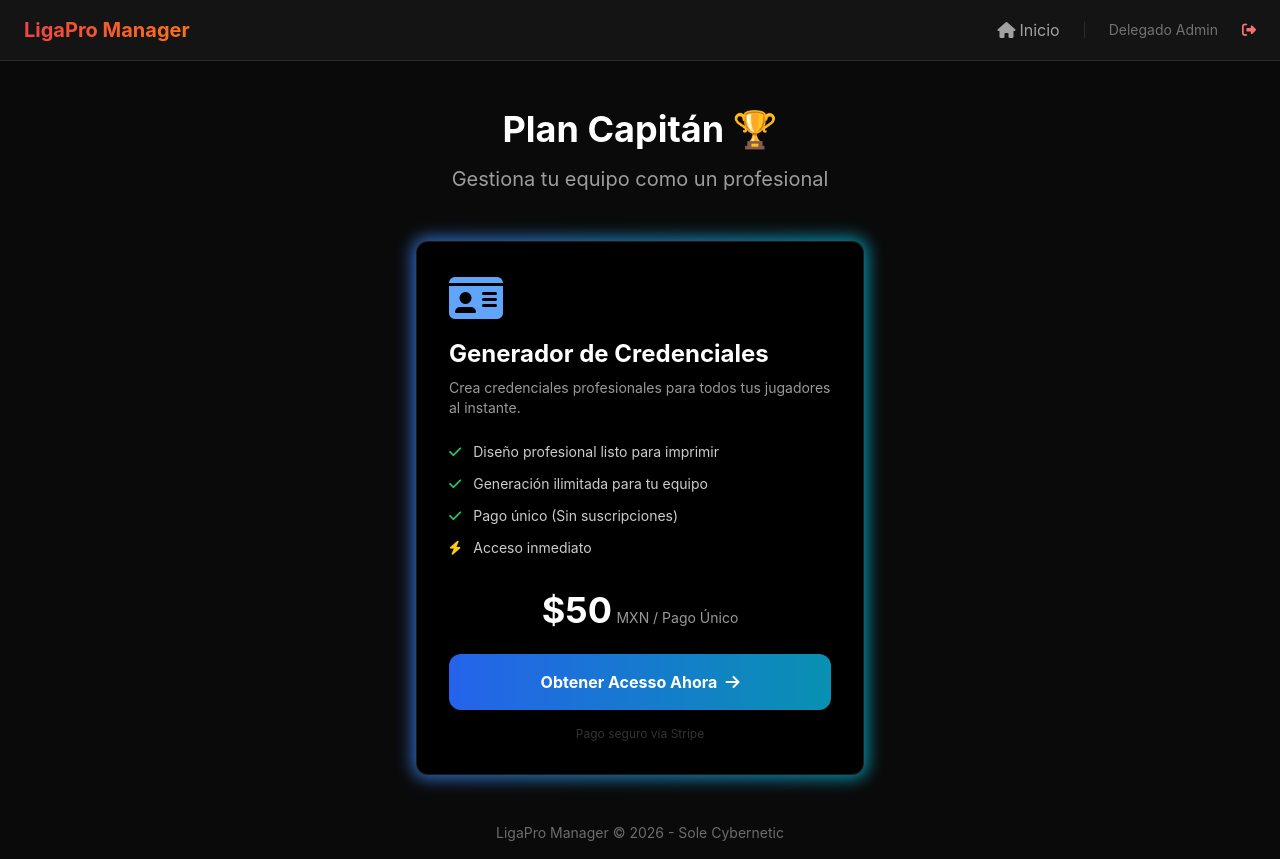
After one commit to carlosjr-19/LigaPro-Manager, a Flask app: page /premium/captain in a window 1280 px wide. The commit adds this page. Run offline with Flask 3, Linux system fonts and the light colour scheme; a user stored in the database is signed in; some libraries are stand-ins or nearby versions.

Commit message:
premiun captain

```diff
--- a/backend/app.py
+++ b/backend/app.py
@@ -29,6 +29,7 @@ app.config['SQLALCHEMY_DATABASE_URI'] = os.environ.get('DATABASE_URL', f'sqlite:
 app.config['STRIPE_PUBLIC_KEY'] = os.environ.get('STRIPE_PUBLIC_KEY')
 app.config['STRIPE_SECRET_KEY'] = os.environ.get('STRIPE_SECRET_KEY')
 app.config['STRIPE_PRICE_ID'] = os.environ.get('STRIPE_PRICE_ID')
+app.config['STRIPE_CAPTAIN_PRICE_ID'] = os.environ.get('STRIPE_CAPTAIN_PRICE_ID', 'price_1Sws8AEFcoT9Q6F3jRKdjFyX')
 stripe.api_key = app.config['STRIPE_SECRET_KEY']
 app.config['SQLALCHEMY_TRACK_MODIFICATIONS'] = False
 
@@ -868,28 +869,61 @@ def generate_credentials(team_id):
     team = Team.query.get_or_404(team_id)
     league = team.league
 
-    # Check access (Owner or Captain)
-    if current_user.role == 'captain':
-        if current_user.team_id != team_id:
-            flash('No tienes acceso.', 'danger')
+    # Permission Check: League Owner OR Team Captain
+    # Permission Check: League Owner OR Team Captain
+    is_owner = league.user_id == current_user.id
+
+    # Robust Captain Check:
+    # 1. Matches team.captain_user_id (Ideal)
+    # 2. Matches current_user.team_id + role='captain' (Fallback/Self-Repair)
+    is_captain = False
+
+    if team.captain_user_id == current_user.id:
+        is_captain = True
+    elif current_user.role == 'captain' and current_user.team_id == team_id:
+        is_captain = True
+        # Self-Repair: Link was broken, fixing it now.
+        if not team.captain_user_id:
+            team.captain_user_id = current_user.id
+            db.session.commit()
+
+    if not (is_owner or is_captain):
+        flash('No tienes permiso para ver estas credenciales.', 'danger')
+
+        if current_user.role == 'captain':
             return redirect(url_for('captain_dashboard'))
-    else:
-        if league.user_id != current_user.id:
-            flash('No tienes acceso.', 'danger')
-            return redirect(url_for('dashboard'))
-
-    # Validar que el DUEÑO de la liga sea Premium
-    # (Ya sea que entre el dueño o el capitán, la funcionalidad depende de la suscripción del dueño)
-    if not league.owner.is_active_premium:
-        flash('La generación de credenciales es una función Premium.', 'warning')
-        if current_user.role == 'owner':
+        return redirect(url_for('dashboard'))
+
+    # Premium Access Logic
+    # 1. League Owner is Premium -> Access Granted to Owner AND Captain
+    # 2. Captain is Premium -> Access Granted to Captain (Plan Capitán)
+
+    has_access = False
+
+    if is_owner:
+        # Owner always has access if they are premium? Or free owners too?
+        # Assuming Owner needs Premium for "advanced" features, OR credentials are a basic premium feature.
+        # Original code checked: if not league.owner.is_active_premium.
+        if league.owner.is_active_premium:
+            has_access = True
+
+    if is_captain:
+        # Captain gets access if:
+        # a) Owner is Premium (Unlocks for everyone in league)
+        # b) Captain is Premium (Specific unlock)
+        if league.owner.is_active_premium or current_user.is_active_premium:
+             has_access = True
+
+    if not has_access:
+        flash('Esta función requiere Premium (Dueño de Liga o Plan Capitán).', 'warning')
+        if is_captain and not is_owner:
+            return redirect(url_for('captain_premium'))
+        else:
             return redirect(url_for('premium'))
-        else:
-            return redirect(url_for('captain_dashboard'))
 
     players = Player.query.filter_by(team_id=team_id).order_by(Player.number.asc(), Player.name.asc()).all()
 
-    return render_template('credentials.html', team=team, players=players)
+    return render_template('credentials.html', team=team, players=players, league=league)
 
 
 # ==================== PLAYER ROUTES ====================
@@ -1578,22 +1612,35 @@ def premium():
     return render_template('premium.html')
 
 
+@app.route('/premium/captain')
+@login_required
+def captain_premium():
+    return render_template('captain_premium.html')
+
+
 @app.route('/create-checkout-session', methods=['POST'])
 @login_required
 def create_checkout_session():
     try:
-        stripe_price_id = app.config['STRIPE_PRICE_ID']
+        plan_type = request.args.get('plan', 'owner') # 'owner' (subscription) or 'captain' (one-time)
+
+        if plan_type == 'captain':
+             price_id = app.config['STRIPE_CAPTAIN_PRICE_ID']
+             mode = 'payment'
+        else:
+             price_id = app.config['STRIPE_PRICE_ID']
+             mode = 'subscription'
 
         checkout_session = stripe.checkout.Session.create(
             line_items=[
                 {
-                    'price': stripe_price_id,
+                    'price': price_id,
                     'quantity': 1,
                 },
             ],
-            mode='subscription',
+            mode=mode,
             success_url=url_for('success', _external=True) + '?session_id={CHECKOUT_SESSION_ID}',
-            cancel_url=url_for('premium', _external=True),
+            cancel_url=url_for('premium', _external=True) if plan_type == 'owner' else url_for('captain_premium', _external=True),
             customer_email=current_user.email,
             client_reference_id=current_user.id,
         )
@@ -1708,6 +1755,9 @@ def admin_teams():
     teams = Team.query.join(League).order_by(Team.created_at.desc()).all()
     return render_template('admin/teams.html', teams=teams)
 
+
+
+
 @app.route('/admin/users')
 @login_required
 @admin_required
--- /dev/null
+++ b/backend/templates/captain_premium.html
@@ -0,0 +1,63 @@
+{% extends "base.html" %}
+
+{% block content %}
+<div class="max-w-4xl mx-auto px-4 py-8">
+    <div class="text-center mb-12">
+        <h1 class="text-4xl font-bold text-white mb-4">Plan Capitán 🏆</h1>
+        <p class="text-xl text-white/60">Gestiona tu equipo como un profesional</p>
+    </div>
+
+    <div class="max-w-md mx-auto relative group">
+        <!-- Glow Effect -->
+        <div
+            class="absolute -inset-1 bg-gradient-to-r from-blue-500 to-cyan-500 rounded-2xl blur opacity-75 group-hover:opacity-100 transition duration-1000 group-hover:duration-200">
+        </div>
+
+        <div class="relative bg-black border border-white/10 rounded-xl p-8 h-full flex flex-col">
+            <div class="mb-6">
+                <i class="fas fa-id-card text-5xl text-blue-400 mb-4"></i>
+                <h3 class="text-2xl font-bold text-white mb-2">Generador de Credenciales</h3>
+                <p class="text-white/60 text-sm">Crea credenciales profesionales para todos tus jugadores al instante.
+                </p>
+            </div>
+
+            <div class="space-y-4 mb-8 flex-grow">
+                <ul class="space-y-3 text-sm text-white/80">
+                    <li class="flex items-center gap-3">
+                        <i class="fas fa-check text-success"></i>
+                        <span>Diseño profesional listo para imprimir</span>
+                    </li>
+                    <li class="flex items-center gap-3">
+                        <i class="fas fa-check text-success"></i>
+                        <span>Generación ilimitada para tu equipo</span>
+                    </li>
+                    <li class="flex items-center gap-3">
+                        <i class="fas fa-check text-success"></i>
+                        <span>Pago único (Sin suscripciones)</span>
+                    </li>
+                    <li class="flex items-center gap-3">
+                        <i class="fas fa-bolt text-yellow-400"></i>
+                        <span>Acceso inmediato</span>
+                    </li>
+                </ul>
+            </div>
+
+            <div class="mt-auto">
+                <div class="text-center mb-6">
+                    <span class="text-4xl font-bold text-white">$50</span>
+                    <span class="text-white/60 text-sm">MXN / Pago Único</span>
+                </div>
+
+                <form action="{{ url_for('create_checkout_session', plan='captain') }}" method="POST">
+                    <button type="submit"
+                        class="w-full bg-gradient-to-r from-blue-600 to-cyan-600 hover:from-blue-500 hover:to-cyan-500 text-white font-bold py-4 rounded-xl transition-all shadow-lg hover:shadow-cyan-500/25 flex items-center justify-center gap-2">
+                        <span>Obtener Acesso Ahora</span>
+                        <i class="fas fa-arrow-right"></i>
+                    </button>
+                </form>
+                <p class="text-white/20 text-xs text-center mt-4">Pago seguro vía Stripe</p>
+            </div>
+        </div>
+    </div>
+</div>
+{% endblock %}
```
Also changed, not shown: backend/templates/captain_dashboard.html (+26 -0 lines), backend/instance/ligapro.db.
